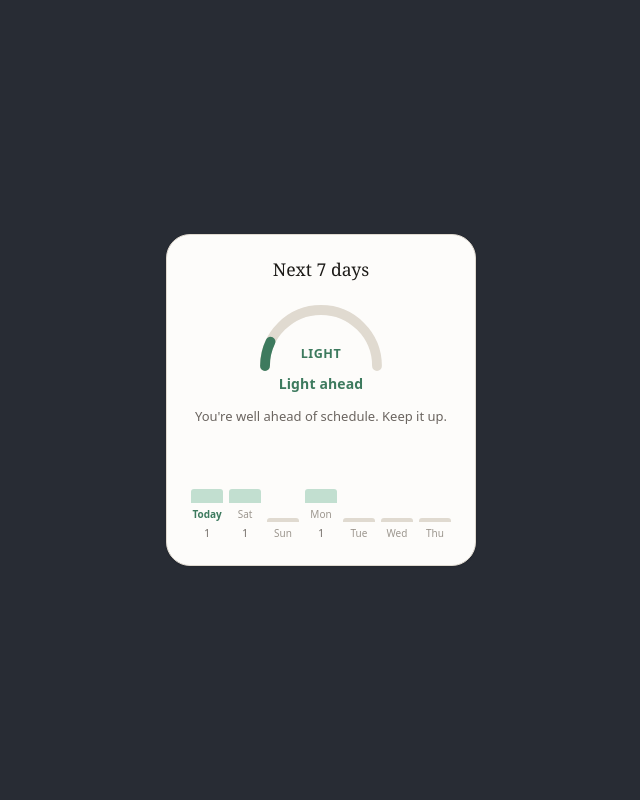
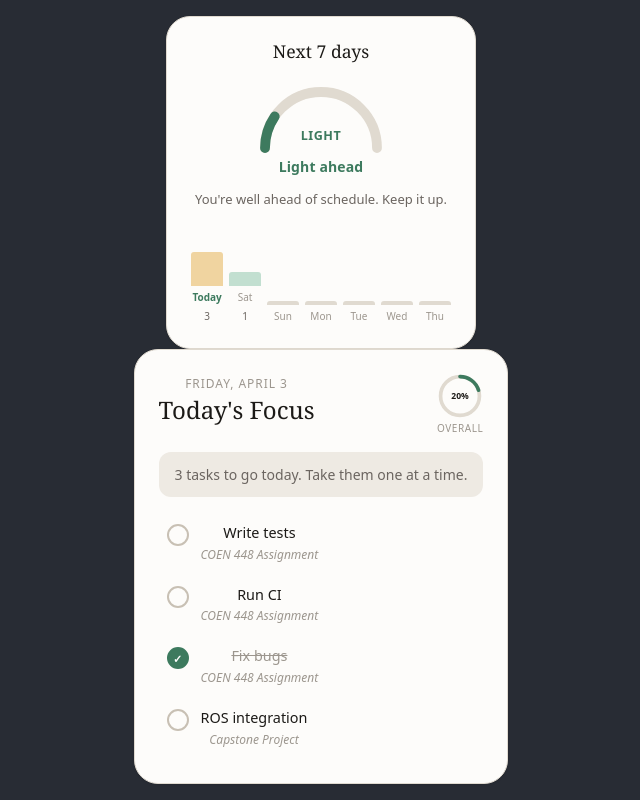
Before and after one commit to p-nikyem/SmartStudyPlanner, a React (Create React App) app in the folder smart-study-planner/: page / in a window 1280 px wide. Shown: the whole page, without its empty margins (319-959 px from the left). Built offline with nearby package versions, Linux system fonts and the light colour scheme.

Commit message:
Adding Dashboard

```diff
--- a/smart-study-planner/src/App.js
+++ b/smart-study-planner/src/App.js
@@ -1,27 +1,55 @@
-import React from 'react';
+import React, { useState } from 'react';
 import WorkloadGauge from './components/WorkloadGauge';
+import Dashboard from './components/Dashboard';
 import './App.css';
 
 function App() {
-  const assignments = [
+  const [assignments, setAssignments] = useState([
     {
+      id: 1,
+      title: "COEN 448 Assignment",
       subTasks: [
-        { completed: false, suggestedDate: '2026-04-03' },
-        { completed: false, suggestedDate: '2026-04-04' },
-        { completed: true, suggestedDate: '2026-04-05' },
-      ],
+        { id: 1, label: "Write tests", completed: false, suggestedDate: new Date().toISOString().split('T')[0] },
+        { id: 2, label: "Run CI", completed: false, suggestedDate: new Date().toISOString().split('T')[0] },
+        { id: 3, label: "Fix bugs", completed: true, suggestedDate: new Date().toISOString().split('T')[0] },
+      ]
     },
     {
+      id: 2,
+      title: "Capstone Project",
       subTasks: [
-        { completed: false, suggestedDate: '2026-04-06' },
-      ],
-    },
-  ];
+        { id: 4, label: "ROS integration", completed: false, suggestedDate: new Date().toISOString().split('T')[0] },
+        { id: 5, label: "Thermal debug", completed: false, suggestedDate: new Date(Date.now() + 86400000).toISOString().split('T')[0] }, // tomorrow
+      ]
+    }
+  ]);
+
+  // Toggle function for Dashboard
+  const handleToggle = (assignmentId, taskId) => {
+    setAssignments(prev =>
+      prev.map(a =>
+        a.id === assignmentId
+          ? {
+              ...a,
+              subTasks: a.subTasks.map(st =>
+                st.id === taskId ? { ...st, completed: !st.completed } : st
+              )
+            }
+          : a
+      )
+    );
+  };
 
   return (
     <div className="App">
       <header className="App-header">
+
+        {/* Gauge */}
         <WorkloadGauge assignments={assignments} />
+
+        {/* Dashboard */}
+        <Dashboard assignments={assignments} onToggle={handleToggle} />
+
       </header>
     </div>
   );
--- /dev/null
+++ b/smart-study-planner/src/components/Dashboard.css
@@ -0,0 +1,164 @@
+.dash {
+  background: var(--bg-card);
+  border: 1px solid var(--border);
+  border-radius: var(--radius-xl);
+  padding: 1.5rem;
+  box-shadow: var(--shadow-sm);
+  animation: fadeUp 0.4s 0.05s ease both;
+}
+
+.dash__top {
+  display: flex;
+  align-items: flex-start;
+  justify-content: space-between;
+  margin-bottom: 1rem;
+}
+
+.dash__date {
+  font-size: 0.75rem;
+  text-transform: uppercase;
+  letter-spacing: 0.08em;
+  color: var(--text-muted);
+  margin-bottom: 0.2rem;
+}
+
+.dash__heading {
+  font-family: var(--font-display);
+  font-size: 1.5rem;
+  color: var(--text-primary);
+}
+
+.dash__overall {
+  display: flex;
+  flex-direction: column;
+  align-items: center;
+  gap: 0.15rem;
+}
+
+.dash__ring {
+  width: 44px;
+  height: 44px;
+}
+
+.dash__overall-label {
+  font-size: 0.625rem;
+  text-transform: uppercase;
+  letter-spacing: 0.06em;
+  color: var(--text-muted);
+}
+
+/* Status */
+.dash__status {
+  font-size: 0.875rem;
+  line-height: 1.5;
+  padding: 0.75rem 1rem;
+  border-radius: var(--radius-md);
+  margin-bottom: 1rem;
+}
+
+.dash__status--neutral { background: var(--bg-subtle); color: var(--text-secondary); }
+.dash__status--good    { background: var(--accent-light); color: var(--accent); }
+.dash__status--great   { background: var(--accent-light); color: var(--accent); font-weight: 500; }
+
+/* Overdue banner */
+.dash__overdue-banner {
+  display: flex;
+  align-items: center;
+  gap: 0.5rem;
+  font-size: 0.8125rem;
+  color: var(--amber);
+  background: var(--amber-light);
+  border-radius: var(--radius-md);
+  padding: 0.6rem 0.875rem;
+  margin-bottom: 1rem;
+}
+
+.dash__overdue-icon { font-size: 0.625rem; }
+
+/* Tasks */
+.dash__tasks {
+  display: flex;
+  flex-direction: column;
+  gap: 0.1rem;
+}
+
+.dash__task {
+  display: flex;
+  align-items: flex-start;
+  gap: 0.75rem;
+  padding: 0.6rem 0.5rem;
+  border-radius: var(--radius-sm);
+  animation: slideIn 0.25s ease both;
+  transition: background 0.15s;
+}
+
+.dash__task:hover { background: var(--bg-subtle); }
+.dash__task--done { opacity: 0.5; }
+
+.dash__check {
+  width: 22px;
+  height: 22px;
+  border-radius: 50%;
+  border: 2px solid var(--border-strong);
+  background: var(--bg-card);
+  flex-shrink: 0;
+  margin-top: 1px;
+  display: flex;
+  align-items: center;
+  justify-content: center;
+  cursor: pointer;
+  font-size: 11px;
+  font-weight: 700;
+  color: white;
+  transition: border-color 0.15s, background 0.15s, transform 0.15s;
+}
+
+.dash__check:hover {
+  border-color: var(--accent);
+  transform: scale(1.1);
+}
+
+.dash__check--checked {
+  border-color: var(--accent);
+  background: var(--accent);
+  animation: checkPop 0.25s ease;
+}
+
+.dash__task-info {
+  display: flex;
+  flex-direction: column;
+  gap: 0.1rem;
+}
+
+.dash__task-label {
+  font-size: 0.9rem;
+  color: var(--text-primary);
+  line-height: 1.4;
+}
+
+.dash__task--done .dash__task-label {
+  text-decoration: line-through;
+  color: var(--text-muted);
+}
+
+.dash__task-source {
+  font-size: 0.75rem;
+  color: var(--text-muted);
+  font-style: italic;
+}
+
+/* Free day */
+.dash__free {
+  display: flex;
+  align-items: center;
+  gap: 0.625rem;
+  padding: 1rem 0.5rem;
+  color: var(--text-muted);
+  font-size: 0.875rem;
+  font-style: italic;
+}
+
+.dash__free-icon {
+  color: var(--accent);
+  font-size: 0.875rem;
+}
--- /dev/null
+++ b/smart-study-planner/src/components/Dashboard.jsx
@@ -0,0 +1,128 @@
+import React from 'react';
+import './Dashboard.css';
+
+function todayStr() {
+  return new Date().toISOString().split('T')[0];
+}
+
+function formatLongDate(dateStr) {
+  const d = new Date(dateStr + 'T00:00:00');
+  return d.toLocaleDateString('en-CA', { weekday: 'long', month: 'long', day: 'numeric' });
+}
+
+function getStatusMessage(todayTasks, totalTasks, doneToday) {
+  if (totalTasks === 0)   return { text: 'Nothing on your plate yet. Add an assignment to get started.', mood: 'neutral' };
+  if (todayTasks.length === 0) return { text: 'No tasks scheduled for today — you\'re ahead of the curve!', mood: 'good' };
+  if (doneToday === todayTasks.length) return { text: 'Today\'s tasks are all done. Great work — enjoy the rest of your day.', mood: 'great' };
+  const remaining = todayTasks.length - doneToday;
+  if (remaining === 1) return { text: 'One task left for today. You\'re almost there.', mood: 'good' };
+  return { text: `${remaining} tasks to go today. Take them one at a time.`, mood: 'neutral' };
+}
+
+export default function Dashboard({ assignments, onToggle }) {
+  const today = todayStr();
+  const allTodayTasks = [];
+
+  assignments.forEach(a => {
+    a.subTasks.forEach(st => {
+      if (st.suggestedDate === today) {
+        allTodayTasks.push({ ...st, assignmentTitle: a.title, assignmentId: a.id });
+      }
+    });
+  });
+
+  // Also surface overdue incomplete tasks
+  const overdueTasks = [];
+  assignments.forEach(a => {
+    a.subTasks.forEach(st => {
+      if (!st.completed && st.suggestedDate && st.suggestedDate < today) {
+        overdueTasks.push({ ...st, assignmentTitle: a.title, assignmentId: a.id });
+      }
+    });
+  });
+
+  const totalSubTasks = assignments.reduce((s, a) => s + a.subTasks.length, 0);
+  const doneSubTasks  = assignments.reduce((s, a) => s + a.subTasks.filter(t => t.completed).length, 0);
+  const doneToday     = allTodayTasks.filter(t => t.completed).length;
+  const overallPct    = totalSubTasks > 0 ? Math.round((doneSubTasks / totalSubTasks) * 100) : 0;
+  const status        = getStatusMessage(allTodayTasks, totalSubTasks, doneToday);
+
+  return (
+    <div className="dash">
+      {/* Date + greeting */}
+      <div className="dash__top">
+        <div>
+          <p className="dash__date">{formatLongDate(today)}</p>
+          <h2 className="dash__heading">Today's Focus</h2>
+        </div>
+        {totalSubTasks > 0 && (
+          <div className="dash__overall">
+            <svg viewBox="0 0 36 36" className="dash__ring">
+              <circle cx="18" cy="18" r="15.9" fill="none" stroke="var(--border)" strokeWidth="3" />
+              <circle
+                cx="18" cy="18" r="15.9"
+                fill="none"
+                stroke={overallPct === 100 ? 'var(--accent)' : 'var(--accent)'}
+                strokeWidth="3"
+                strokeLinecap="round"
+                strokeDasharray={`${overallPct} 100`}
+                transform="rotate(-90 18 18)"
+                style={{ transition: 'stroke-dasharray 0.6s ease' }}
+              />
+              <text x="18" y="18" textAnchor="middle" dominantBaseline="central"
+                style={{ fontSize: '7px', fontFamily: 'var(--font-body)', fontWeight: 600, fill: 'var(--text-primary)' }}>
+                {overallPct}%
+              </text>
+            </svg>
+            <span className="dash__overall-label">overall</span>
+          </div>
+        )}
+      </div>
+
+      {/* Status message */}
+      <div className={`dash__status dash__status--${status.mood}`}>
+        {status.text}
+      </div>
+
+      {/* Overdue callout */}
+      {overdueTasks.length > 0 && (
+        <div className="dash__overdue-banner">
+          <span className="dash__overdue-icon">○</span>
+          <span>{overdueTasks.length} task{overdueTasks.length > 1 ? 's' : ''} from earlier days still pending — see your assignments below.</span>
+        </div>
+      )}
+
+      {/* Today's task list */}
+      {allTodayTasks.length > 0 ? (
+        <div className="dash__tasks">
+          {allTodayTasks.map((st, i) => (
+            <div
+              key={st.id}
+              className={`dash__task ${st.completed ? 'dash__task--done' : ''}`}
+              style={{ animationDelay: `${i * 0.05}s` }}
+            >
+              <button
+                className={`dash__check ${st.completed ? 'dash__check--checked' : ''}`}
+                onClick={() => onToggle(st.assignmentId, st.id)}
+                aria-label={st.completed ? 'Mark incomplete' : 'Mark complete'}
+              >
+                {st.completed && <span>✓</span>}
+              </button>
+              <div className="dash__task-info">
+                <span className="dash__task-label">{st.label}</span>
+                <span className="dash__task-source">{st.assignmentTitle}</span>
+              </div>
+            </div>
+          ))}
+        </div>
+      ) : (
+        totalSubTasks > 0 && (
+          <div className="dash__free">
+            <span className="dash__free-icon">✦</span>
+            <p>You're free today. Nothing is scheduled.</p>
+          </div>
+        )
+      )}
+    </div>
+  );
+}
```
